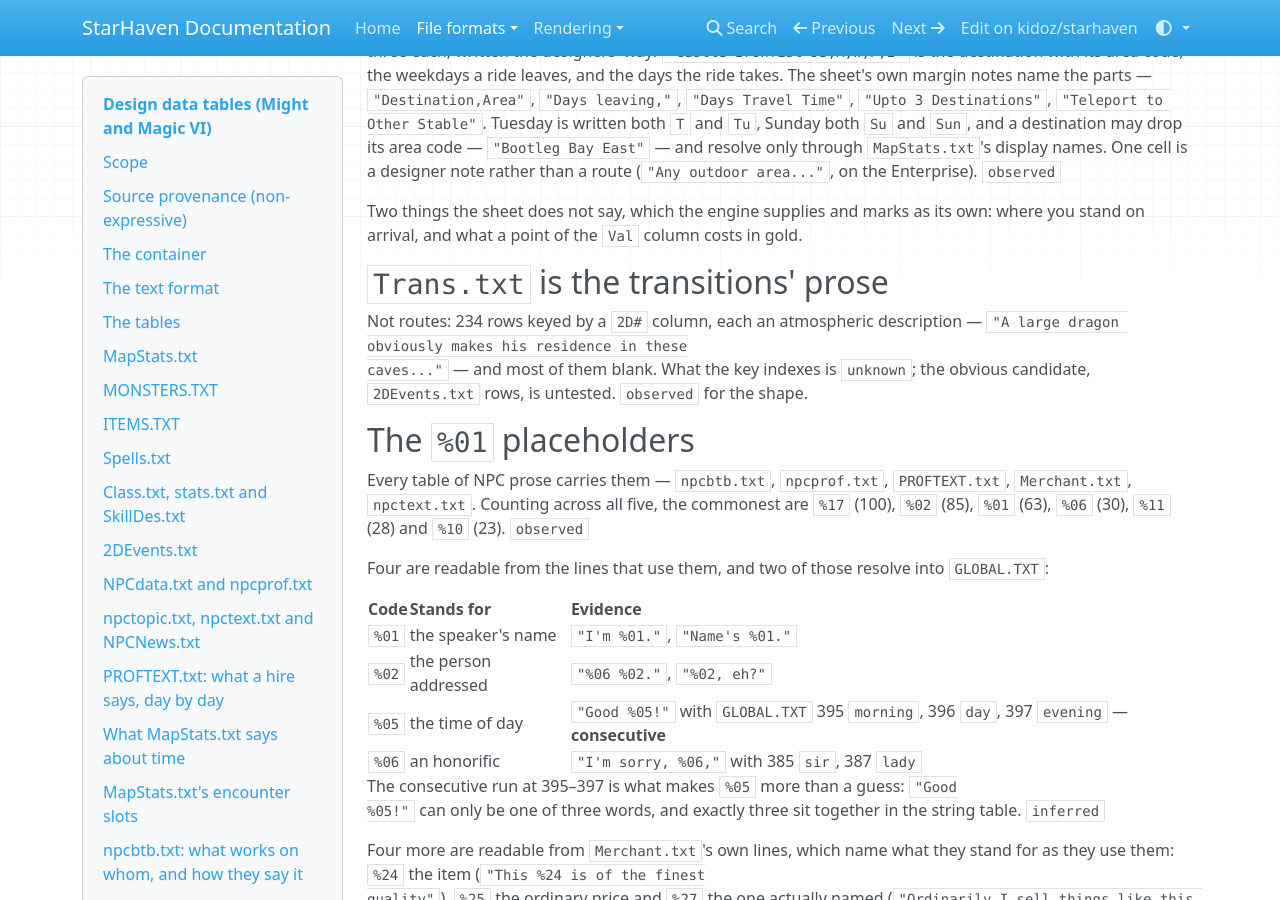
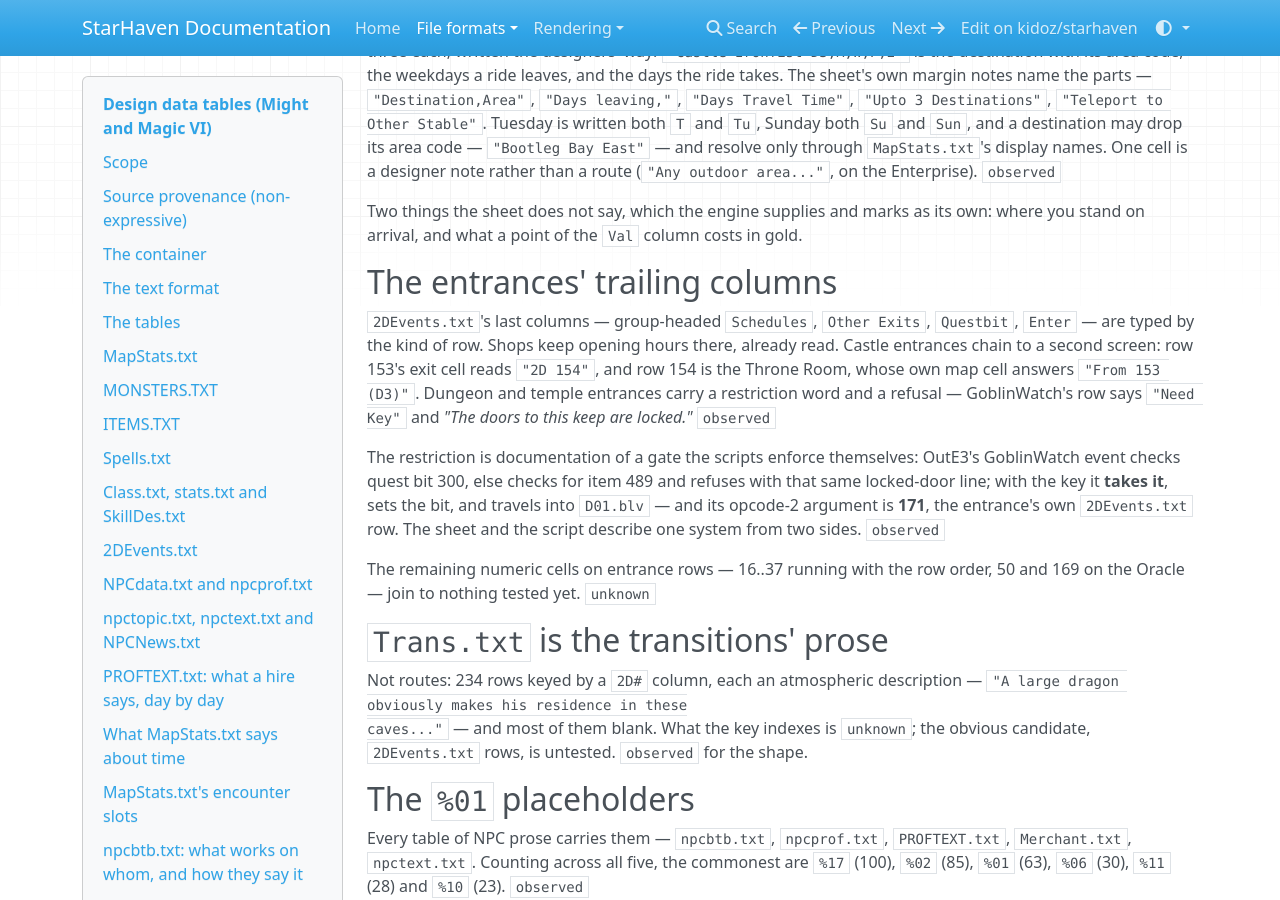
Before and after one commit to kidoz/starhaven, an MkDocs documentation site: the page built from docs/formats/text-tables.md, in a window 1280 px wide and 900 px high, scrolled down 10052 px. Built offline with MkDocs 1.6.1, drawn with Linux system fonts in a browser that asks for light colours; nearby versions of some CDN libraries; some of the changed text lies outside the part shown.

Commit message:
Read the entrance columns and match them to the scripts' own gates

```diff
--- a/docs/formats/text-tables.md
+++ b/docs/formats/text-tables.md
@@ -533,6 +533,26 @@ Two things the sheet does not say, which the engine supplies and marks as its
 own: where you stand on arrival, and what a point of the `Val` column costs
 in gold.
 
+## The entrances' trailing columns
+
+`2DEvents.txt`'s last columns — group-headed `Schedules`, `Other Exits`,
+`Questbit`, `Enter` — are typed by the kind of row. Shops keep opening hours
+there, already read. Castle entrances chain to a second screen: row 153's
+exit cell reads `"2D 154"`, and row 154 is the Throne Room, whose own map
+cell answers `"From 153 (D3)"`. Dungeon and temple entrances carry a
+restriction word and a refusal — GoblinWatch's row says `"Need Key"` and
+*"The doors to this keep are locked."* `observed`
+
+The restriction is documentation of a gate the scripts enforce themselves:
+OutE3's GoblinWatch event checks quest bit 300, else checks for item 489 and
+refuses with that same locked-door line; with the key it **takes it**, sets
+the bit, and travels into `D01.blv` — and its opcode-2 argument is **171**,
+the entrance's own `2DEvents.txt` row. The sheet and the script describe one
+system from two sides. `observed`
+
+The remaining numeric cells on entrance rows — 16..37 running with the row
+order, 50 and 169 on the Oracle — join to nothing tested yet. `unknown`
+
 ## `Trans.txt` is the transitions' prose
 
 Not routes: 234 rows keyed by a `2D#` column, each an atmospheric
```
